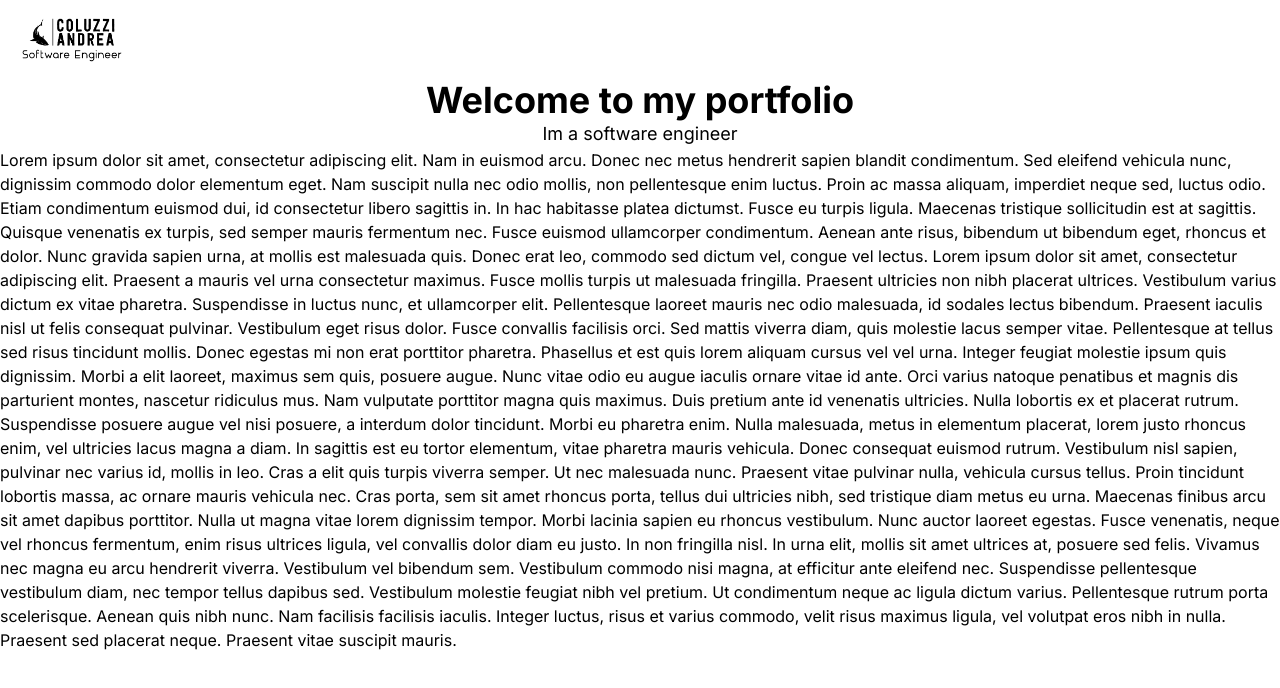
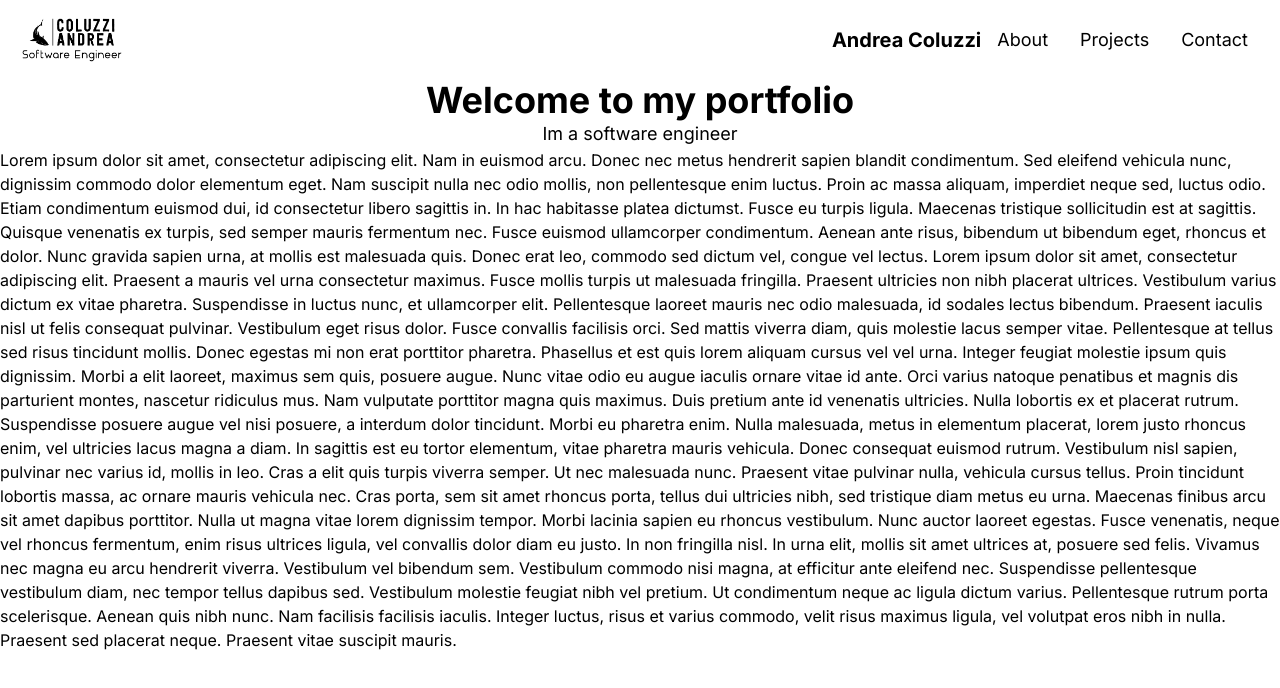
Before and after one commit to coluzziandrea/coluzziandrea.github.io, a Next.js app: page / in a window 1280 px wide. Shown: the top 688 px of the page. Built offline with nearby package versions, Linux system fonts and the light colour scheme.

Commit message:
feat: Adds blur to backdrop

```diff
--- a/src/app/layout.tsx
+++ b/src/app/layout.tsx
@@ -17,7 +17,7 @@ export default function RootLayout({
   return (
     <html lang="en">
       <body
-        className={`${inter.className} bg-white text-black dark:bg-main-900 dark:text-white`}
+        className={`${inter.className} bg-white text-black dark:bg-black dark:text-white`}
       >
         {children}
       </body>
--- a/src/app/page.tsx
+++ b/src/app/page.tsx
@@ -1,12 +1,19 @@
+'use client'
+
 import { Header } from '@/components/header/Header'
 import { Hero } from '@/components/hero/Hero'
+import { useState } from 'react'
 
 export default function Home() {
+  const [showMenu, setShowMenu] = useState(false)
+
   return (
     <div>
       <main className="flex flex-col h-screen">
-        <Header />
-        <Hero />
+        <Header showMenu={showMenu} setShowMenu={setShowMenu} />
+        <section className={`${showMenu && 'blur-sm'}`}>
+          <Hero />
+        </section>
       </main>
     </div>
   )
--- a/src/components/header/Header.tsx
+++ b/src/components/header/Header.tsx
@@ -7,13 +7,17 @@ import { GiHamburgerMenu } from 'react-icons/gi'
 import { IoMdClose } from 'react-icons/io'
 import { useScrollDirection } from '@/hooks/useScrollDirection'
 import { useEffect, useRef, useState } from 'react'
+import { HeaderNavBar } from './nav-bar/HeaderNavBar'
 
-export const Header = () => {
+export type HeaderProps = {
+  showMenu: boolean
+  setShowMenu: (menuOpen: boolean) => void
+}
+
+export const Header = ({ showMenu, setShowMenu }: HeaderProps) => {
   const headerRef = useRef<HTMLElement | null>(null)
   const scrollDirection = useScrollDirection('DOWN')
   const [scrolledToTop, setScrolledToTop] = useState(true)
-
-  const [showMenu, setShowMenu] = useState(false)
 
   const handleScroll = () => {
     if (!headerRef.current) return
@@ -30,12 +34,14 @@ export const Header = () => {
 
   const needsOverlay = !scrolledToTop && scrollDirection === 'UP'
 
+  const shadowClasses = 'drop-shadow-xl shadow-gray-200 dark:shadow-gray-900'
+
+  const colorClasses = 'bg-white text-black dark:bg-black dark:text-white'
+
   return (
     <header
-      className={`w-full select-none ${
-        needsOverlay
-          ? 'fixed top-0 z-10 bg-white text-black drop-shadow-xl shadow-gray-200 dark:shadow-main-600 dark:bg-main-900 dark:text-white'
-          : ''
+      className={`w-full select-none z-10 ${
+        needsOverlay ? `fixed top-0  ${colorClasses} ${shadowClasses}` : ''
       } `}
       ref={headerRef}
     >
@@ -52,6 +58,11 @@ export const Header = () => {
             alt="logo"
           />
         </div>
+
+        <div className="hidden md:block">
+          <HeaderNavBar orientation="horizontal" />
+        </div>
+
         <div className="block md:hidden" onClick={() => setShowMenu(!showMenu)}>
           {showMenu ? (
             <IoMdClose className="animate-in spin-in w-6 h-6" />
@@ -59,11 +70,11 @@ export const Header = () => {
             <GiHamburgerMenu className="animate-out spin-out w-6 h-6" />
           )}
         </div>
-
         {showMenu && (
-          <div className="absolute left-0 top-20 z-10 w-screen animate-in slide-in-from-top bg-white text-black dark:bg-main-900 dark:text-white">
-            <div className=""></div>
-            <p>Sono il menu!</p>
+          <div
+            className={`absolute left-0 top-20 z-20 w-screen h-fit animate-in slide-in-from-top ${colorClasses} ${shadowClasses}`}
+          >
+            <HeaderNavBar orientation="vertical" />
           </div>
         )}
       </div>
--- /dev/null
+++ b/src/components/header/nav-bar/HeaderNavBar.tsx
@@ -0,0 +1,30 @@
+export type HeaderNavBarProps = {
+  orientation: 'horizontal' | 'vertical'
+}
+
+export const HeaderNavBar = ({ orientation }: HeaderNavBarProps) => {
+  return (
+    <nav
+      className={`flex ${
+        orientation === 'vertical' ? 'flex-col' : 'flex-row'
+      } items-center justify-between`}
+    >
+      <div className="flex items-center">
+        <a href="/" className="text-xl font-bold ">
+          Andrea Coluzzi
+        </a>
+      </div>
+      <div className="">
+        <a href="/#about" className="mx-4 text-lg ">
+          About
+        </a>
+        <a href="/#projects" className="mx-4 text-lg ">
+          Projects
+        </a>
+        <a href="/#contact" className="mx-4 text-lg ">
+          Contact
+        </a>
+      </div>
+    </nav>
+  )
+}
```
